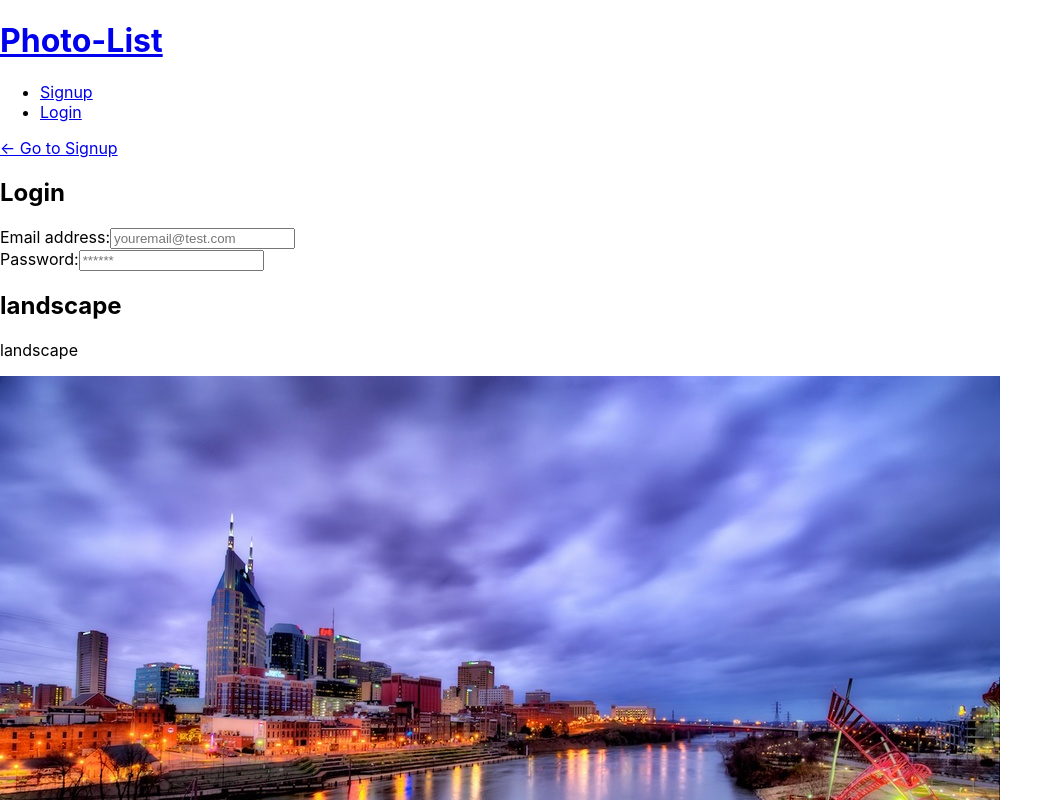
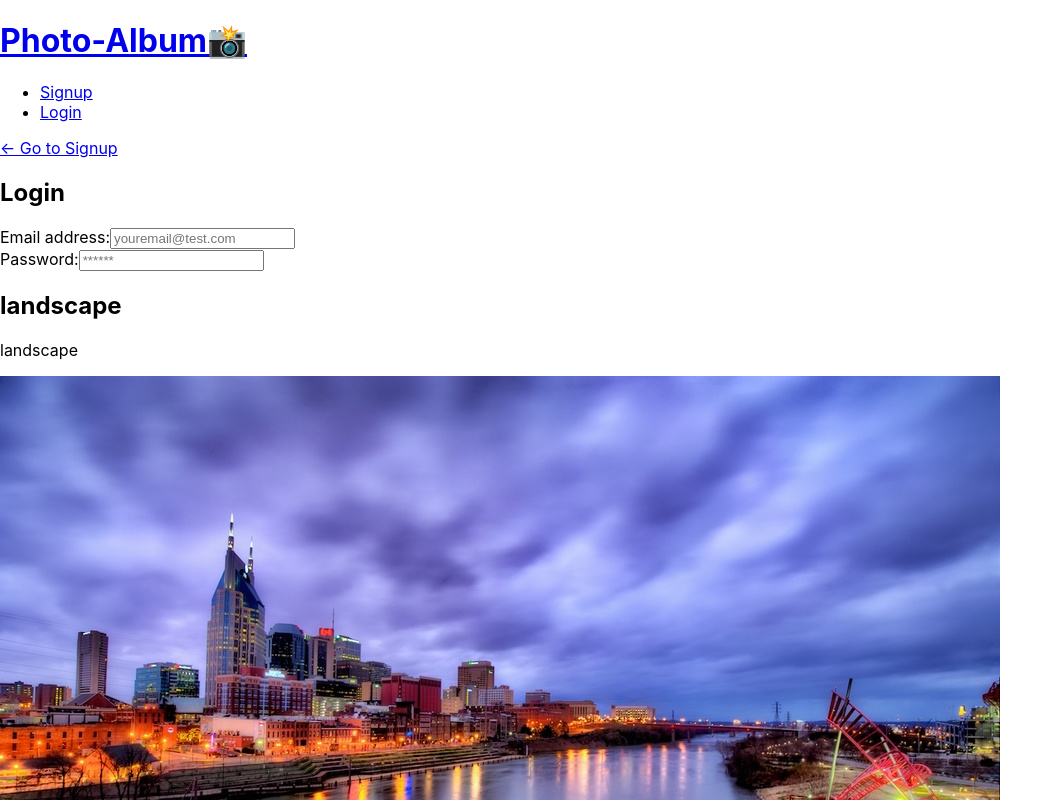
Before and after one commit to jojoford/Project3, a React (Create React App) app in the folder client/: page /login in a window 1280 px wide. Shown: the top 800 px of the page, without its empty margins (0-1063 px from the left). Built offline with nearby package versions, Linux system fonts and the light colour scheme.

Commit message:
added camera to nav bar

```diff
--- a/client/src/components/Nav/index.js
+++ b/client/src/components/Nav/index.js
@@ -67,7 +67,7 @@ function Nav() {
     <header className="flex-row px-1">
       <h1>
         <Link to="/">
-          Photo-List
+          Photo-Album📸
         </Link>
       </h1>
 
--- a/client/src/pages/Login.js
+++ b/client/src/pages/Login.js
@@ -29,7 +29,7 @@ function Login(props) {
 
     return (
         // signup code here?
-        <div class="container">
+        <div className="container">
             <Link to="/signup">
             ← Go to Signup
             </Link>
```
